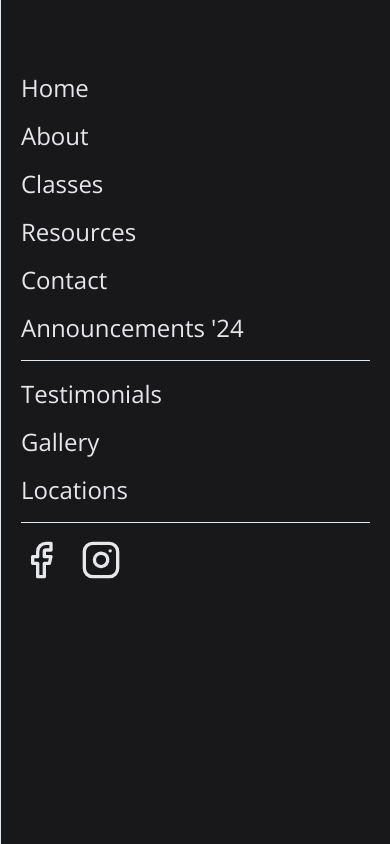
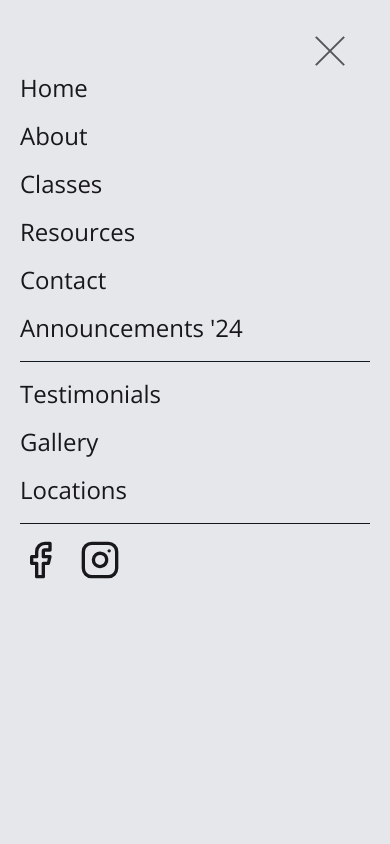
Before and after one commit to kailafitz/eileen-fitzgerald-school, a Next.js app: page /resources in a window 390 px wide. Both pictures are taken after a click on the button 330 px from the left and 52 px from the top of the page. Shown: the top 844 px of the page. Built offline with nearby package versions, Linux system fonts and the light colour scheme.

Commit message:
Theme fixes and link animation fix

```diff
--- a/components/custom/classSchedules.tsx
+++ b/components/custom/classSchedules.tsx
@@ -97,7 +97,7 @@ const ClassSchedules = () => {
         <br />
         <br />
         <em>
-          Professionals looking for one to one sessions are by appointment at a
+          Professionals looking for one-to-one sessions are by appointment at a
           time to be agreed.
         </em>
       </p>
--- a/components/custom/linkAnimation.tsx
+++ b/components/custom/linkAnimation.tsx
@@ -13,8 +13,8 @@ const LinkAnimation = (props: Props) => {
         props.underline
           ? "before:w-full before:h-0.5 before:absolute before:block before:-bottom-0.5 before:left-0 before:bg-gray-200 before:scale-x-100"
           : ""
-      } after:w-full after:h-0.5 after:absolute after:block after:${
-        props.mb ? "mt-2" : "-bottom-0.5"
+      } after:w-full after:h-0.5 after:absolute after:block ${
+        props.mb ? "after:-bottom-2" : "after:-bottom-0.5"
       } after:left-0 after:bg-primary after:scale-x-0 after:transition-all hover:after:scale-x-100`}
     >
       {props.children}
--- a/components/custom/mobileMenu.tsx
+++ b/components/custom/mobileMenu.tsx
@@ -21,7 +21,7 @@ const MobileMenu = () => {
         </div>
       </SheetTrigger>
       <SheetContent>
-        <div className="flex flex-col justify-start space-y-4 p-5">
+        <div className="flex flex-col justify-start space-y-4 p-5 text-secondary-foreground">
           {links.map((link, i) => (
             <SheetClose asChild key={`${link.label}_${i}_mobile`}>
               <Link href={link.link} className="text-2xl hover:underline">
--- a/components/ui/sheet.tsx
+++ b/components/ui/sheet.tsx
@@ -22,7 +22,7 @@ const SheetOverlay = React.forwardRef<
 >(({ className, ...props }, ref) => (
   <SheetPrimitive.Overlay
     className={cn(
-      "fixed inset-0 z-50 bg-black/80  data-[state=open]:animate-in data-[state=closed]:animate-out data-[state=closed]:fade-out-0 data-[state=open]:fade-in-0",
+      "fixed inset-0 bg-secondary z-50 data-[state=open]:animate-in data-[state=closed]:animate-out data-[state=closed]:fade-out-0 data-[state=open]:fade-in-0",
       className
     )}
     {...props}
@@ -32,7 +32,7 @@ const SheetOverlay = React.forwardRef<
 SheetOverlay.displayName = SheetPrimitive.Overlay.displayName;
 
 const sheetVariants = cva(
-  "fixed z-50 gap-4 bg-background shadow-lg transition ease-in-out data-[state=open]:animate-in data-[state=closed]:animate-out data-[state=closed]:duration-300 data-[state=open]:duration-500",
+  "fixed z-50 gap-4 shadow-lg transition ease-in-out data-[state=open]:animate-in data-[state=closed]:animate-out data-[state=closed]:duration-300 data-[state=open]:duration-500",
   {
     variants: {
       side: {
@@ -41,7 +41,7 @@ const sheetVariants = cva(
           "inset-x-0 bottom-0 border-t data-[state=closed]:slide-out-to-bottom data-[state=open]:slide-in-from-bottom",
         left: "inset-y-0 left-0 h-full w-3/4 border-r data-[state=closed]:slide-out-to-left data-[state=open]:slide-in-from-left sm:max-w-sm",
         right:
-          "inset-y-0 right-0 h-full w-full  border-l data-[state=closed]:slide-out-to-right data-[state=open]:slide-in-from-right sm:max-w-sm",
+          "inset-y-0 right-0 h-full w-full data-[state=closed]:slide-out-to-right data-[state=open]:slide-in-from-right sm:max-w-sm",
       },
     },
     defaultVariants: {
@@ -67,17 +67,14 @@ const SheetContent = React.forwardRef<
     >
       <Container className="pt-10">
         <SheetPrimitive.Close className="w-full flex flex-row justify-end opacity-70 transition-opacity hover:opacity-100 disabled:pointer-events-none data-[state=open]:bg-secondary">
-          {/* <X className="h-10 w-10" /> */}
           <div className="w-10 space-y-2">
             <span className="h-0.5 w-full bg-zinc-900 block rotate-45 translate-y-2.5"></span>
-            {/* <span className="h-0.5 w-full bg-zinc-900 block opacity-0"></span> */}
             <span className="h-0.5 w-full bg-zinc-900 block -rotate-45"></span>
           </div>
           <span className="sr-only">Close</span>
         </SheetPrimitive.Close>
       </Container>
       {children}
-      {/* <SheetPrimitive.Close className="absolute right-4 top-4 rounded-sm opacity-70 transition-opacity hover:opacity-100 disabled:pointer-events-none data-[state=open]:bg-secondary"> */}
     </SheetPrimitive.Content>
   </SheetPortal>
 ));
```
